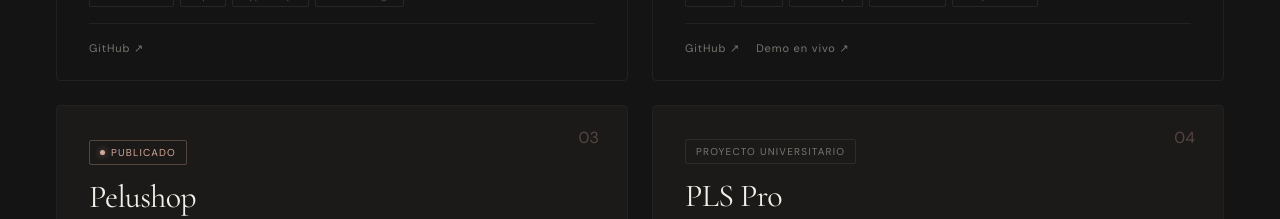
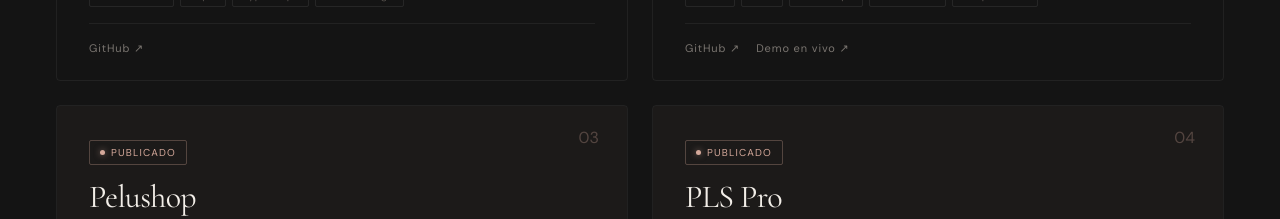
Before and after one commit to alysph/portfolio, a Next.js app: page / in a window 1280 px wide. Shown: the part 3620-3839 px from the top of the page. Built offline with nearby package versions, Linux system fonts and the light colour scheme.

Commit message:
Fix status

```diff
--- a/src/app/components/Projects.tsx
+++ b/src/app/components/Projects.tsx
@@ -43,7 +43,7 @@
   desc: "Aplicación web fullstack de e-commerce para tienda de mascotas. Incluye autenticación, carrito de compras con sesiones, gestión de pedidos, blog, API REST y panel de administración.",
   github: "https://github.com/alysph/pls-pro",
   demo: null,
-  status: "Proyecto universitario",
+  status: "Publicado",
 },
 ];
 
```
